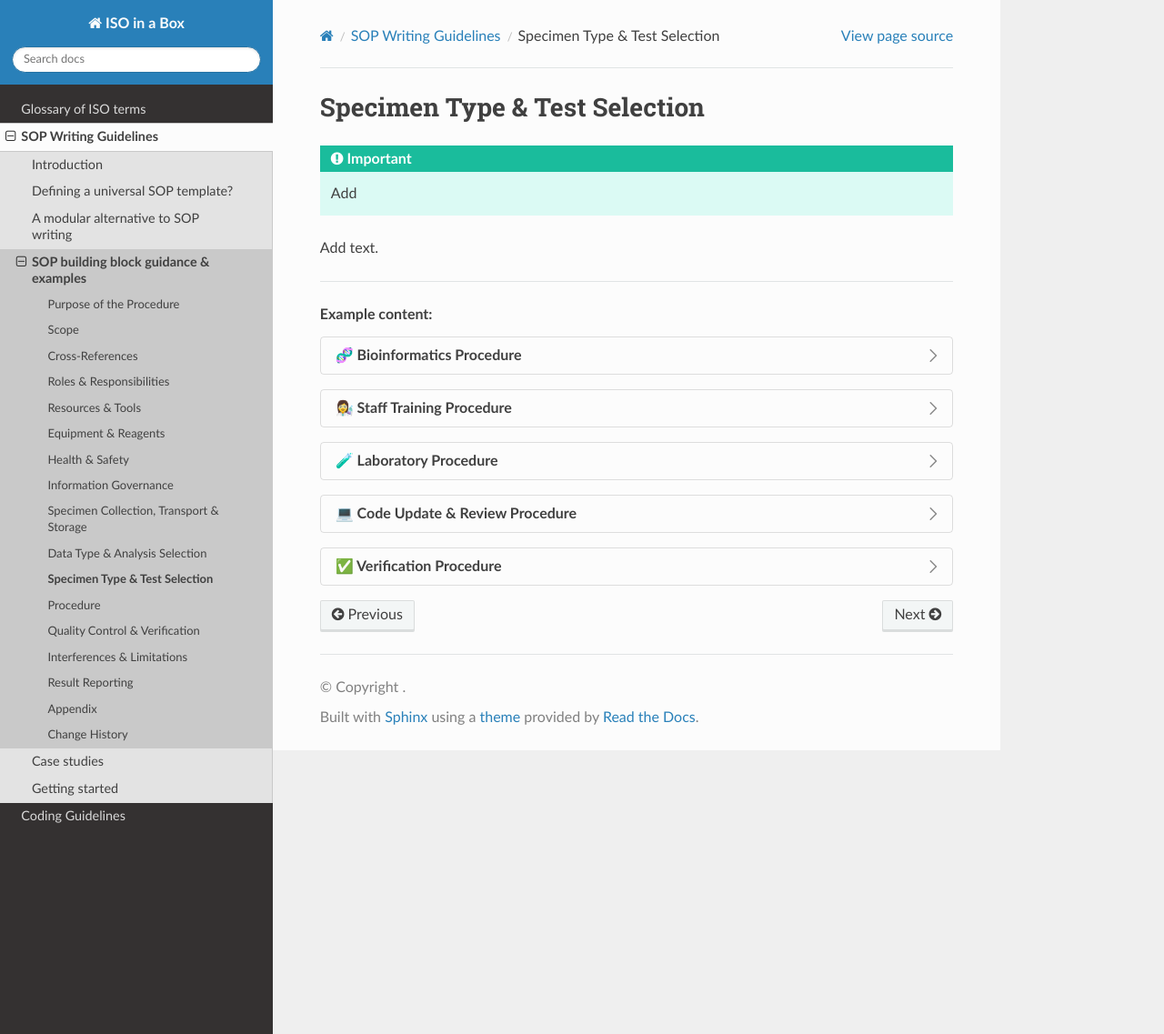
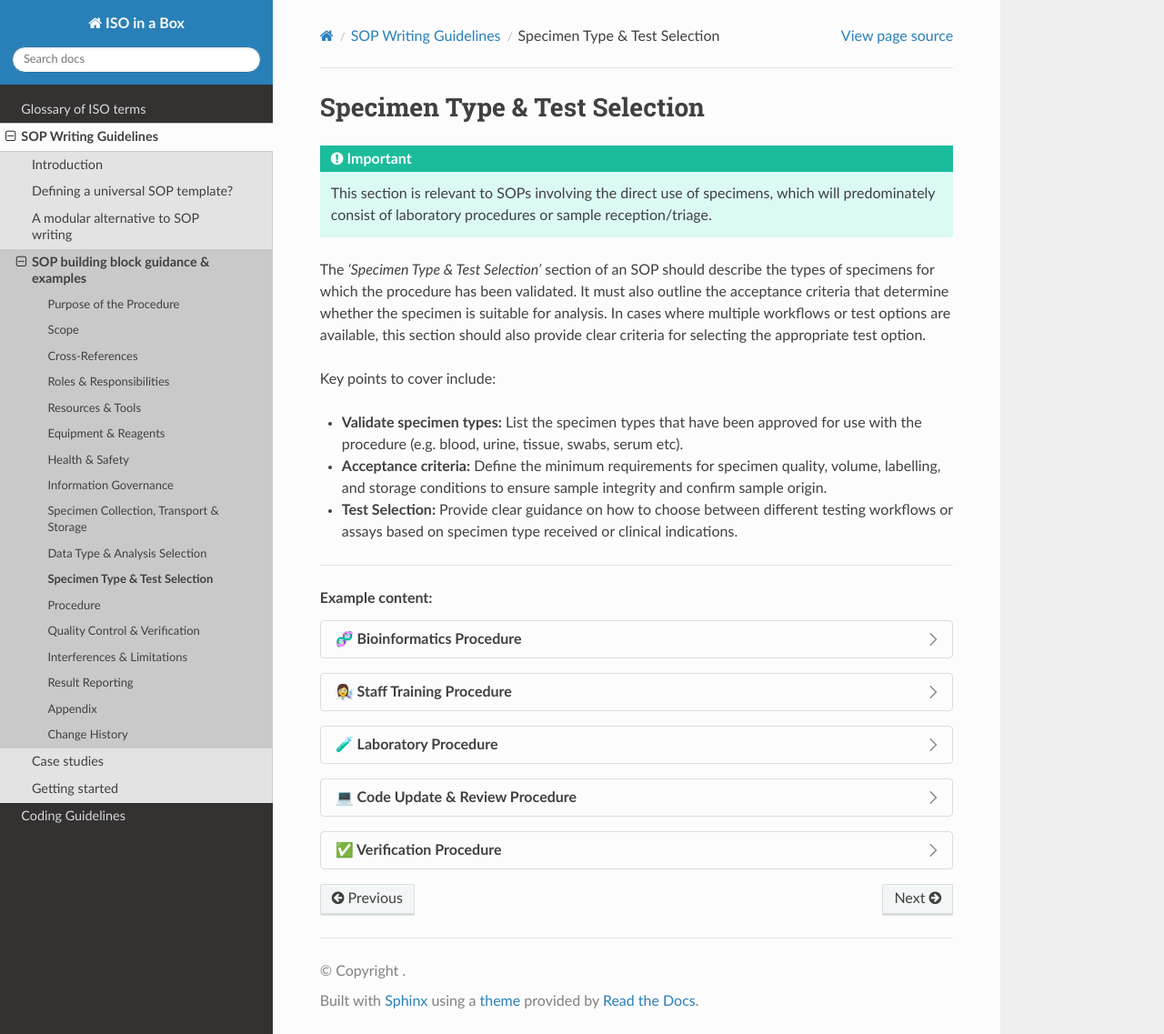
Before and after one commit to ASendellPrice/IIB-rtd, a Sphinx documentation site: the page built from docs/source/sop_guide_sample_types.rst, in a window 1280 px wide and 1137 px high. Shown: the whole window at 91% size. Built offline with Sphinx 7.4.7 and the Read the Docs theme 3.1.0, drawn with Linux system fonts in a browser that asks for light colours; pages that are not in the unit, such as notebooks, are missing from menus.

Commit message:
Expanded guidance for specimen type / test selection

```diff
--- a/docs/source/sop_guide_sample_types.rst
+++ b/docs/source/sop_guide_sample_types.rst
@@ -2,9 +2,18 @@ Specimen Type & Test Selection
 ==============================
 
 .. important::
-   Add
+   This section is relevant to SOPs involving the direct use of specimens, which will predominately consist of laboratory procedures or sample reception/triage.
 
-Add text.
+The *'Specimen Type & Test Selection'* section of an SOP should describe the types of specimens for which the procedure has been validated. It must also outline the acceptance criteria that determine whether the specimen is suitable for analysis. In cases where multiple workflows or test options are available, this section should also provide clear criteria for selecting the appropriate test option.
+
+Key points to cover include:
+
+- **Validate specimen types:** List the specimen types that have been approved for use with the procedure (e.g. blood, urine, tissue, swabs, serum etc).
+
+- **Acceptance criteria:** Define the minimum requirements for specimen quality, volume, labelling, and storage conditions to ensure sample integrity and confirm sample origin.
+
+- **Test Selection:** Provide clear guidance on how to choose between different testing workflows or assays based on specimen type received or clinical indications.
+
 
 -----
 
```
